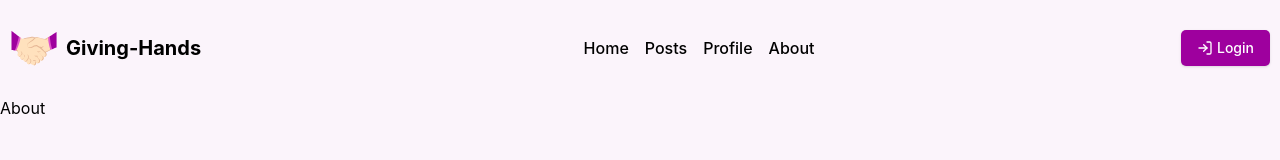
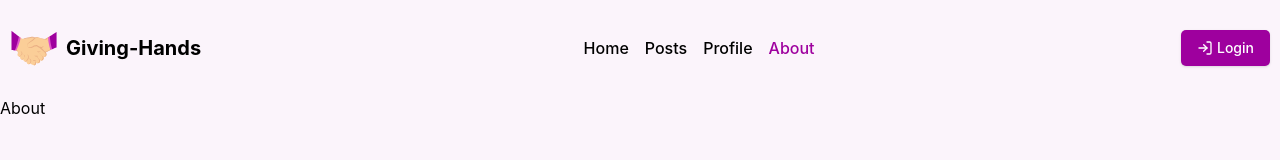
Before and after one commit to aliakborswe/giving-hands-client, a React (Vite) app: page /about in a window 1280 px wide. Shown: the top 160 px of the page. Built offline with nearby package versions, Linux system fonts and the light colour scheme.

Commit message:
ActiveLine add

```diff
--- a/src/components/Header.tsx
+++ b/src/components/Header.tsx
@@ -1,10 +1,10 @@
 
-import { LogIn, LogOut, Menu, User, UserRoundPlus, X } from "lucide-react";
+import { LogIn, LogOut, Menu, User, X } from "lucide-react";
 import logo from "@/assets/svg/logo.svg";
 import { useState } from "react";
-import { Link } from "react-router";
 import { Button } from "./ui/button";
 import { Tooltip } from "react-tooltip";
+import ActiveLink from "./common/ActiveLink";
 
 interface User {
   photoURL: string;
@@ -43,10 +43,10 @@ const Header = () => {
             } lg:block absolute z-10 lg:static top-20 left-0 p-4 rounded-xl pr-16 lg:pr-0`}
           >
             <div className='flex flex-col lg:flex-row  gap-4 md:items-center text-base font-medium text-foreground w-full'>
-              <Link to='/'>Home</Link>
-              <Link to='/posts'>Posts</Link>
-              <Link to='/profile'>Profile</Link>
-              <Link to='/about'>About</Link>
+              <ActiveLink to='/'>Home</ActiveLink>
+              <ActiveLink to='/posts'>Posts</ActiveLink>
+              <ActiveLink to='/profile'>Profile</ActiveLink>
+              <ActiveLink to='/about'>About</ActiveLink>
             </div>
           </div>
 
@@ -77,7 +77,7 @@ const Header = () => {
               </>
             ) : (
               <>
-                <Link to='/login'>
+                <ActiveLink to='/login'>
                   <Button
                     variant={"default"}
                     className='flex items-center gap-1 rounded-[5px] text-white'
@@ -85,7 +85,7 @@ const Header = () => {
                     <LogIn />
                     Login
                   </Button>
-                </Link>
+                </ActiveLink>
               </>
             )}
           </div>
--- /dev/null
+++ b/src/components/common/ActiveLink.tsx
@@ -0,0 +1,20 @@
+import { ReactNode } from "react";
+import { NavLink } from "react-router";
+
+type Props = {
+  children: ReactNode;
+  to: string;
+};
+
+const ActiveLink = ({ to, children }:Props) => {
+  return (
+    <NavLink
+      to={to}
+      className={({ isActive }) => (isActive ? "text-primary" : " ")}
+    >
+      <div>{children}</div>
+    </NavLink>
+  );
+};
+
+export default ActiveLink;
--- a/src/routes/routes.tsx
+++ b/src/routes/routes.tsx
@@ -9,8 +9,9 @@ const AllRoutes = () => {
                 <Route path="/" element={<MainLayout/>}>
                 {/* Public routes */}
                     <Route index element={<h1>Home</h1>}/>
+                    <Route path="posts" element={<h1>Posts</h1>}/>
+                    <Route path="profile" element={<h1>Profile</h1>}/>
                     <Route path="about" element={<h1>About</h1>}/>
-                    <Route path="contact" element={<h1>Contact</h1>}/>
                 {/* Privet routes */}
                 </Route>
                 {/* error route without header and footer */}
```
Also changed, not shown: src/assets/svg/logo.svg.
